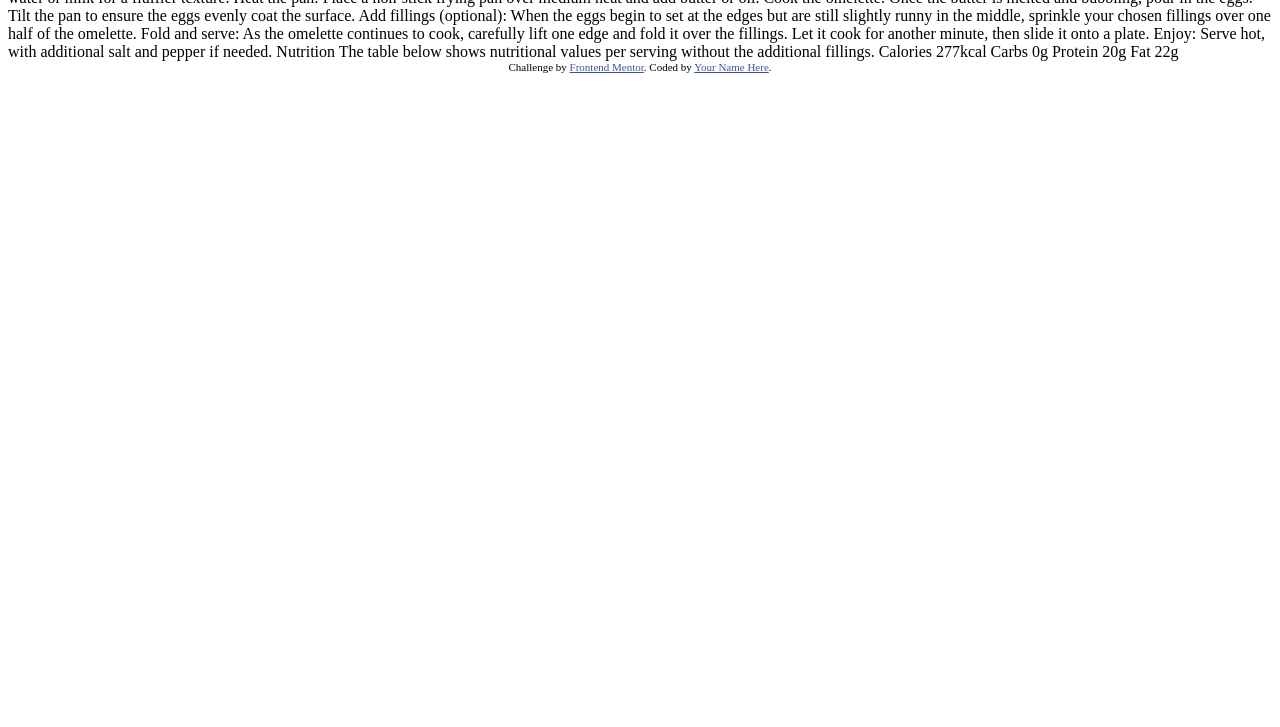
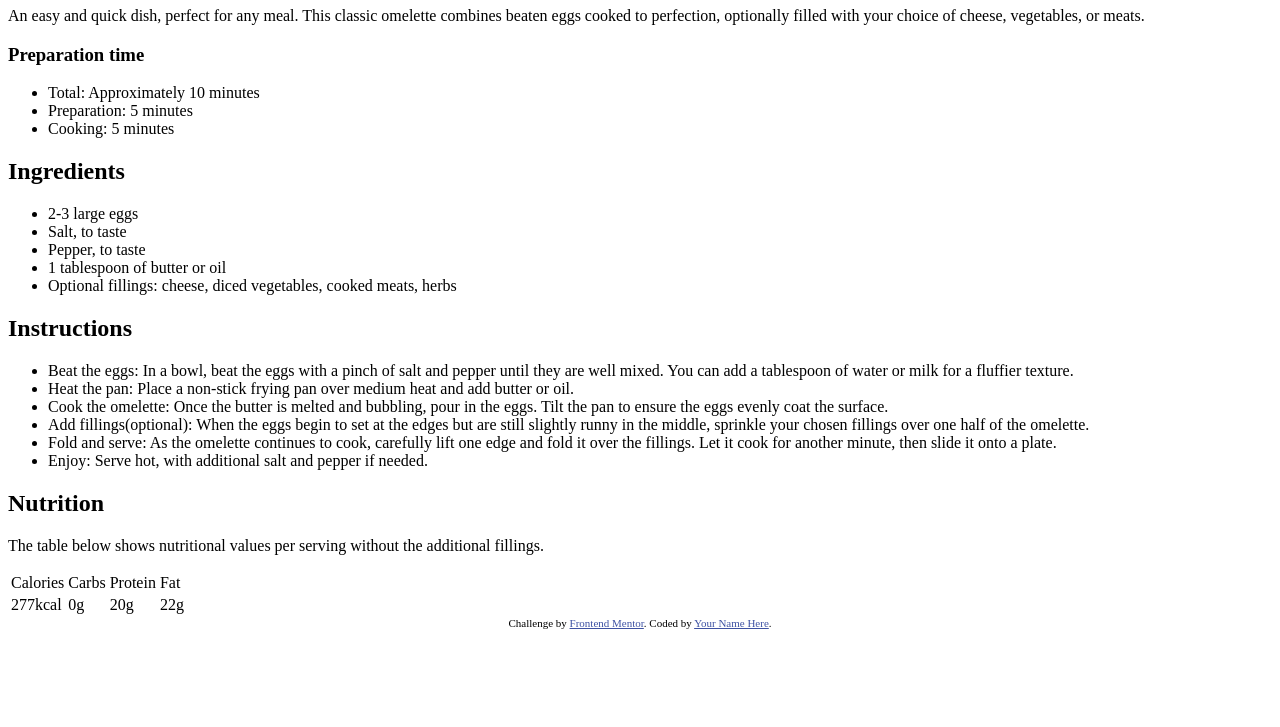
Before and after one commit to BenjaminFrias/recipe-page-main, a plain HTML site: page index.html in a window 1280 px wide. Shown: the part 73-800 px from the top of the page. Drawn offline with Linux system fonts and the light colour scheme.

Commit message:
set html structure

```diff
--- a/index.html
+++ b/index.html
@@ -1,77 +1,140 @@
 <!DOCTYPE html>
 <html lang="en">
 	<head>
-  <meta charset="UTF-8">
-  <meta name="viewport" content="width=device-width, initial-scale=1.0"> <!-- displays site properly based on user's device -->
+		<meta charset="UTF-8" />
+		<meta name="viewport" content="width=device-width, initial-scale=1.0" />
+		<!-- displays site properly based on user's device -->
 
-  <link rel="icon" type="image/png" sizes="32x32" href="./assets/images/favicon-32x32.png">
+		<link
+			rel="icon"
+			type="image/png"
+			sizes="32x32"
+			href="./assets/images/favicon-32x32.png"
+		/>
+		<link rel="stylesheet" href="assets/style.css" />
+
+		<link rel="preconnect" href="https://fonts.googleapis.com" />
+		<link rel="preconnect" href="https://fonts.gstatic.com" crossorigin />
+		<link
+			href="https://fonts.googleapis.com/css2?family=Outfit:wght@100..900&family=Young+Serif&display=swap"
+			rel="stylesheet"
+		/>
 
 		<title>Frontend Mentor | Recipe page</title>
 
 		<!-- Feel free to remove these styles or customise in your own stylesheet 👍 -->
 		<style>
-    .attribution { font-size: 11px; text-align: center; }
-    .attribution a { color: hsl(228, 45%, 44%); }
+			.attribution {
+				font-size: 11px;
+				text-align: center;
+			}
+			.attribution a {
+				color: hsl(228, 45%, 44%);
+			}
 		</style>
 	</head>
 	<body>
+		<div class="container">
+			<div class="image"></div>
+			<h1>Simple Omelette Recipe</h1>
 
-  Simple Omelette Recipe
+			<p>
+				An easy and quick dish, perfect for any meal. This classic
+				omelette combines beaten eggs cooked to perfection, optionally
+				filled with your choice of cheese, vegetables, or meats.
+			</p>
 
-  An easy and quick dish, perfect for any meal. This classic omelette combines beaten eggs cooked
-  to perfection, optionally filled with your choice of cheese, vegetables, or meats.
+			<div class="preparation-description">
+				<h3>Preparation time</h3>
 
-  Preparation time
+				<ul>
+					<li><span>Total: </span>Approximately 10 minutes</li>
+					<li><span>Preparation: </span>5 minutes</li>
+					<li><span>Cooking: </span>5 minutes</li>
+				</ul>
+			</div>
 
-  Total: Approximately 10 minutes
-  Preparation: 5 minutes
-  Cooking: 5 minutes
+			<div class="ingredients">
+				<h2>Ingredients</h2>
+				<ul>
+					<li>2-3 large eggs</li>
+					<li>Salt, to taste</li>
+					<li>Pepper, to taste</li>
+					<li>1 tablespoon of butter or oil</li>
+					<li>
+						Optional fillings: cheese, diced vegetables, cooked
+						meats, herbs
+					</li>
+				</ul>
+			</div>
 
-  Ingredients
+			<div class="instructions">
+				<h2>Instructions</h2>
+				<ul>
+					<li>
+						<span>Beat the eggs: </span>In a bowl, beat the eggs
+						with a pinch of salt and pepper until they are well
+						mixed. You can add a tablespoon of water or milk for a
+						fluffier texture.
+					</li>
+					<li>
+						<span>Heat the pan: </span>Place a non-stick frying pan
+						over medium heat and add butter or oil.
+					</li>
+					<li>
+						<span>Cook the omelette: </span>Once the butter is
+						melted and bubbling, pour in the eggs. Tilt the pan to
+						ensure the eggs evenly coat the surface.
+					</li>
+					<li>
+						<span>Add fillings(optional): </span>When the eggs begin
+						to set at the edges but are still slightly runny in the
+						middle, sprinkle your chosen fillings over one half of
+						the omelette.
+					</li>
+					<li>
+						<span>Fold and serve: </span>As the omelette continues
+						to cook, carefully lift one edge and fold it over the
+						fillings. Let it cook for another minute, then slide it
+						onto a plate.
+					</li>
+					<li>
+						<span>Enjoy: </span>Serve hot, with additional salt and
+						pepper if needed.
+					</li>
+				</ul>
+			</div>
 
-  2-3 large eggs
-  Salt, to taste
-  Pepper, to taste
-  1 tablespoon of butter or oil
-  Optional fillings: cheese, diced vegetables, cooked meats, herbs
-
-  Instructions
-
-  Beat the eggs: In a bowl, beat the eggs with a pinch of salt and pepper until they are well mixed.
-  You can add a tablespoon of water or milk for a fluffier texture.
-
-  Heat the pan: Place a non-stick frying pan over medium heat and add butter or oil.
-
-  Cook the omelette: Once the butter is melted and bubbling, pour in the eggs. Tilt the pan to ensure
-  the eggs evenly coat the surface.
-
-  Add fillings (optional): When the eggs begin to set at the edges but are still slightly runny in the
-  middle, sprinkle your chosen fillings over one half of the omelette.
-
-  Fold and serve: As the omelette continues to cook, carefully lift one edge and fold it over the
-  fillings. Let it cook for another minute, then slide it onto a plate.
-
-  Enjoy: Serve hot, with additional salt and pepper if needed.
-
-  Nutrition
-
-  The table below shows nutritional values per serving without the additional fillings.
-
-  Calories
-  277kcal
-
-  Carbs
-  0g
-
-  Protein
-  20g
-
-  Fat
-  22g
+			<div class="Nutrition">
+				<h2>Nutrition</h2>
+				<p>
+					The table below shows nutritional values per serving without
+					the additional fillings.
+				</p>
+				<table>
+					<tr>
+						<td>Calories</td>
+						<td>Carbs</td>
+						<td>Protein</td>
+						<td>Fat</td>
+					</tr>
+					<tr>
+						<td>277kcal</td>
+						<td>0g</td>
+						<td>20g</td>
+						<td>22g</td>
+					</tr>
+				</table>
+			</div>
 
 			<div class="attribution">
-    Challenge by <a href="https://www.frontendmentor.io?ref=challenge" target="_blank">Frontend Mentor</a>.
-    Coded by <a href="#">Your Name Here</a>.
+				Challenge by
+				<a
+					href="https://www.frontendmentor.io?ref=challenge"
+					target="_blank"
+					>Frontend Mentor</a
+				>. Coded by <a href="#">Your Name Here</a>.
+			</div>
 		</div>
 	</body>
 </html>
```
Lines whose indentation alone changed are shown as unchanged.
